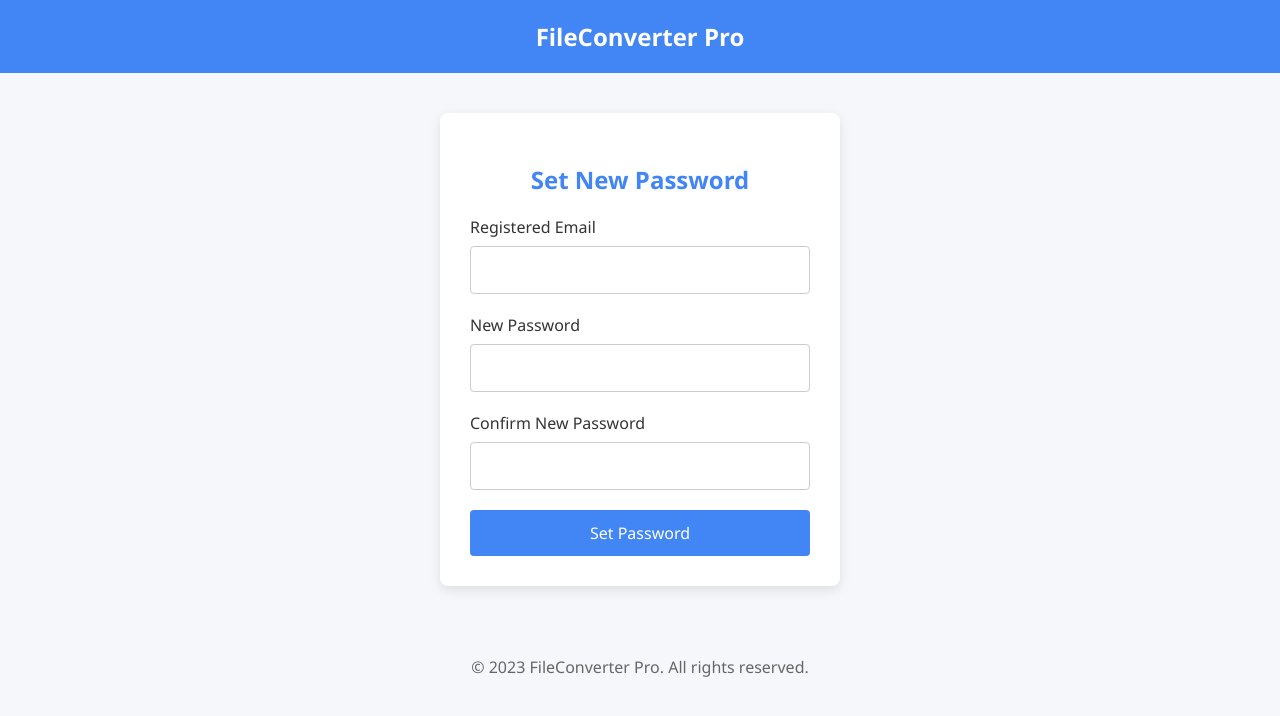
After one commit to living-ghost/django_converter_app, a Django app: template converter_app/templates/reset_password.html in a window 1280 px wide. The commit adds this page. Shown: the top 716 px of the page. Run offline with Django 3.2, Linux system fonts and the light colour scheme; the template is opened without the code that fills it, so the values that code supplies are empty.

Commit message:
password reset working now

```diff
--- /dev/null
+++ b/converter_app/templates/reset_password.html
@@ -0,0 +1,139 @@
+<!DOCTYPE html>
+<html lang="en">
+<head>
+    <meta charset="UTF-8">
+    <meta name="viewport" content="width=device-width, initial-scale=1.0">
+    <title>Set New Password - FileConverter Pro</title>
+    <style>
+        * {
+            box-sizing: border-box;
+            font-family: 'Segoe UI', Tahoma, Geneva, Verdana, sans-serif;
+        }
+
+        body {
+            margin: 0;
+            padding: 0;
+            background-color: #f5f7fa;
+            color: #333;
+        }
+
+        header {
+            background-color: #4285f4;
+            color: white;
+            padding: 20px;
+            text-align: center;
+            font-size: 24px;
+            font-weight: bold;
+        }
+
+        .password-reset-container {
+            max-width: 400px;
+            margin: 40px auto;
+            padding: 30px;
+            background-color: white;
+            border-radius: 8px;
+            box-shadow: 0 4px 12px rgba(0,0,0,0.1);
+        }
+
+        .password-reset-container h2 {
+            text-align: center;
+            color: #4285f4;
+            margin-bottom: 20px;
+        }
+
+        .form-group {
+            margin-bottom: 20px;
+        }
+
+        label {
+            display: block;
+            margin-bottom: 8px;
+            font-weight: 500;
+        }
+
+        input[type="password"], input[type="email"] {
+            width: 100%;
+            padding: 12px;
+            border: 1px solid #ccc;
+            border-radius: 4px;
+            font-size: 16px;
+        }
+
+        .btn {
+            background-color: #4285f4;
+            color: white;
+            border: none;
+            padding: 12px;
+            width: 100%;
+            border-radius: 4px;
+            font-size: 16px;
+            cursor: pointer;
+        }
+
+        .btn:hover {
+            background-color: #3367d6;
+        }
+
+        .error {
+            color: red;
+            text-align: center;
+            margin-top: 10px;
+        }
+
+        .success {
+            color: green;
+            text-align: center;
+            margin-top: 10px;
+        }
+
+        footer {
+            text-align: center;
+            margin-top: 50px;
+            padding: 20px;
+            color: #666;
+        }
+    </style>
+</head>
+<body>
+
+<header>
+    FileConverter Pro
+</header>
+
+<div class="password-reset-container">
+    <h2>Set New Password</h2>
+
+    {% if error %}
+        <div class="error">{{ error }}</div>
+    {% endif %}
+
+    {% if message %}
+        <div class="success">{{ message }}</div>
+    {% endif %}
+
+    <form action="{% url 'reset_password' %}" method="post">
+        {% csrf_token %}
+        <div class="form-group">
+            <label for="registered_email">Registered Email</label>
+            <input type="email" name="registered_email" id="registered_email" required>
+        </div>
+        <div class="form-group">
+            <label for="new_password">New Password</label>
+            <input type="password" name="new_password" id="new_password" required>
+        </div>
+
+        <div class="form-group">
+            <label for="confirm_password">Confirm New Password</label>
+            <input type="password" name="confirm_password" id="confirm_password" required>
+        </div>
+
+        <button type="submit" class="btn">Set Password</button>
+    </form>
+</div>
+
+<footer>
+    &copy; 2023 FileConverter Pro. All rights reserved.
+</footer>
+
+</body>
+</html>
--- a/converter_app/urls.py
+++ b/converter_app/urls.py
@@ -5,5 +5,6 @@ urlpatterns=[
     path('', views.before_login, name='before_login'),
     path('user/dashboard/', views.after_login, name='after_login'),
     path('verify/otp/', views.verify_otp, name='verify_otp'),
-    path('user/logout/', views.user_logout, name='user_logout')
+    path('user/logout/', views.user_logout, name='user_logout'),
+    path('reset/password/', views.reset_password, name='reset_password')
 ]
```
Also changed, not shown: converter_app/templates/before_login.html (+46 -11 lines), converter_app/templates/otp/verify_otp.html (+38 -9 lines), converter_app/utils.py (+16 -0 lines), converter_app/views.py (+85 -22 lines).
